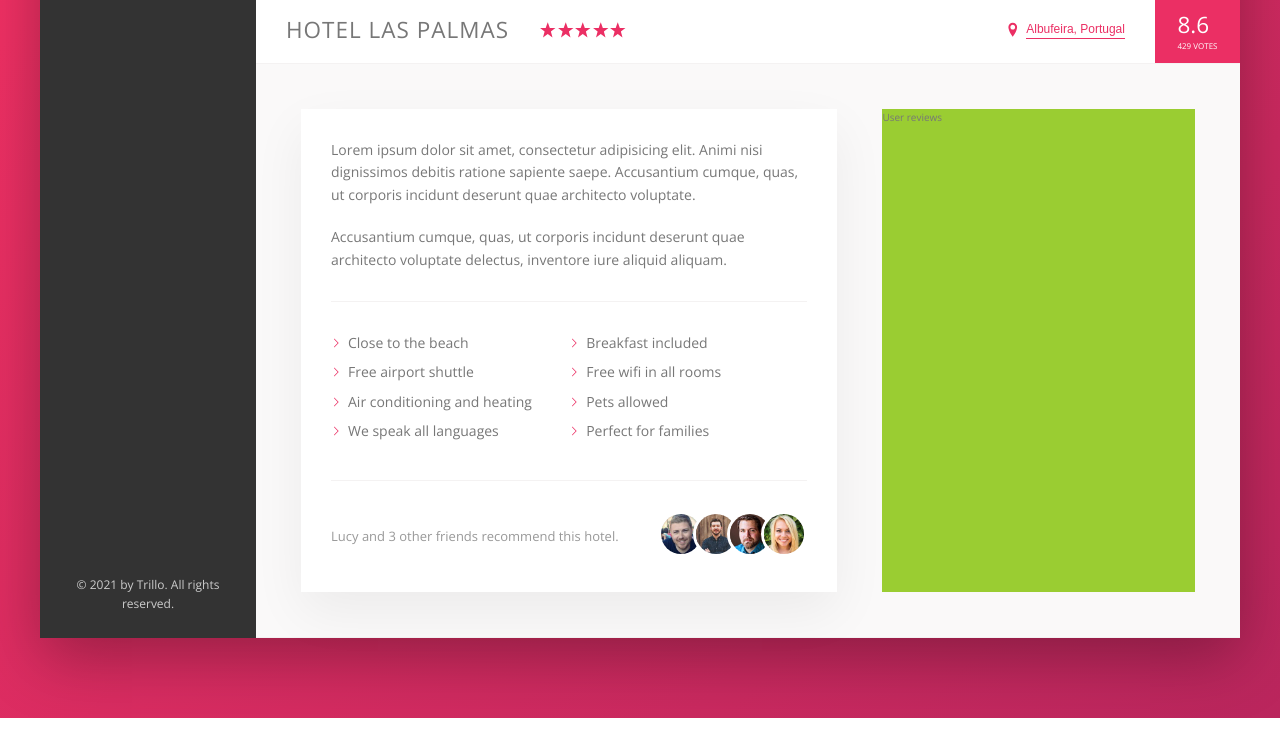
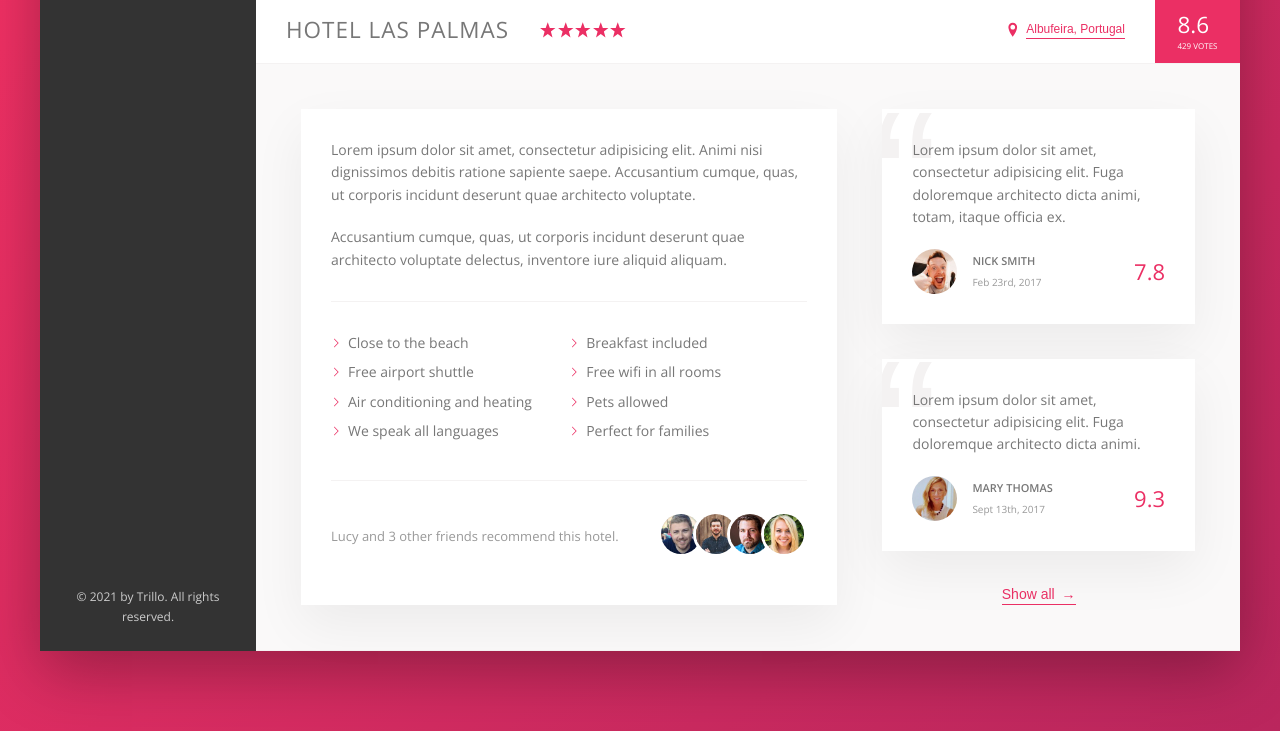
Before and after one commit to JackieNBee/Trillo, a website: page index.html in a window 1280 px wide. Shown: the part 538-1269 px from the top of the page. Drawn offline with nearby package versions, Linux system fonts and the light colour scheme.

Commit message:
Building the User Reviews Section

```diff
--- a/index.html
+++ b/index.html
@@ -186,7 +186,39 @@
                     </div>
 
                     <div class="user-reviews">
-                        User reviews
+                        <!-- perfect HTML element for reviews -->
+                        <figure class="review">
+                            <blockquote class="review__text">
+                                Lorem ipsum dolor sit amet, consectetur adipisicing elit. Fuga doloremque architecto
+                                dicta animi, totam, itaque officia
+                                ex.
+                            </blockquote>
+                            <figcaption class="review__user">
+                                <img src="img/user-1.jpg" alt="User 1" class="review__photo">
+                                <div class="review__user-box">
+                                    <p class="review__user-name">Nick Smith</p>
+                                    <p class="review__user-date">Feb 23rd, 2017<p>
+                                </div>
+                                <div class="review__rating">7.8</div>
+                            </figcaption>
+                        </figure>
+
+                        <figure class="review">
+                            <blockquote class="review__text">
+                                Lorem ipsum dolor sit amet, consectetur adipisicing elit. Fuga doloremque architecto
+                                dicta animi.
+                            </blockquote>
+                            <figcaption class="review__user">
+                                <img src="img/user-2.jpg" alt="User 2" class="review__photo">
+                                <div class="review__user-box">
+                                    <p class="review__user-name">Mary Thomas</p>
+                                    <p class="review__user-date">Sept 13th, 2017<p>
+                                </div>
+                                <div class="review__rating">9.3</div>
+                            </figcaption>
+                        </figure>
+
+                        <button class="btn-inline">Show all <span>&rarr;</span></button>
                     </div>
                 </div>
 
--- a/sass/_components.scss
+++ b/sass/_components.scss
@@ -348,9 +348,20 @@
     cursor: pointer;
     transition: all .2s;
 
+    span {
+        margin-left: 3px;
+        // set the transition only to margin-left otherwise there's a delay on arrows color
+        transition: margin-left .2s;
+    }
+
     &:hover {
         color: var(--color-grey-dark-1);
         // border-bottom color will automatically update as well since we used currentColor
+
+        // move the arrow more to the left
+        span {
+            margin-left: 8px;
+        }
     }
 
     &:focus {
@@ -465,3 +476,68 @@
         }
     }
 }
+
+////////////////////////////////////////////////
+// REVIEW
+.review {
+    background-color: #fff;
+    box-shadow: var(--shadow-light);
+    padding: 3rem;
+    margin-bottom: 3.5rem;
+    position: relative;
+    overflow: hidden; // hide overflow part of quotation mark
+
+    &__text {
+        margin-bottom: 2rem;
+        z-index: 10; // to put text above of quotation mark
+        position: relative;
+    }
+
+    // Flexbox container
+    &__user {
+        display: flex;
+        align-items: center;
+    }
+
+    &__photo {
+        height: 4.5rem;
+        width: 4.5rem;
+        border-radius: 50%;
+        margin-right: 1.5rem;
+    }
+
+    &__user-box {
+        margin-right: auto;
+    }
+
+    &__user-name {
+        font-size: 1.1rem;
+        font-weight: 600;
+        text-transform: uppercase;
+        margin-bottom: .4rem;
+    }
+
+    &__user-date {
+        color: var(--color-grey-dark-3);
+        font-size: 1rem;
+    }
+
+    &__rating {
+        color: var(--color-primary);
+        font-size: 2.2rem;
+        font-weight: 300;
+    }
+
+    // to create the quotation mark on the background
+    &::before {
+        content: "\201C";
+        position: absolute;
+        top: -2.75rem;
+        left: -1rem;
+        line-height: 1;
+        font-size: 20rem;
+        color: var(--color-grey-light-2);
+        font-family: sans-serif; // the style we want
+        z-index: 1;
+    }
+}
--- a/sass/_layout.scss
+++ b/sass/_layout.scss
@@ -57,6 +57,7 @@
 
 // Flexbox container
 .detail {
+    font-size: 1.4rem;
     display: flex;
     padding: 4.5rem;
     background-color: var(--color-grey-light-1);
@@ -65,7 +66,6 @@
 
 // Flexbox item
 .description {
-    font-size: 1.4rem;
     background-color: #fff;
     box-shadow: var(--shadow-light);
     padding: 3rem;
@@ -76,9 +76,15 @@
 }
 
 // Flexbox item
+// Flexbox container
 .user-reviews {
-    background-color: yellowgreen;
+    // background-color: yellowgreen; // for testing porpouses
 
     // occupy the remaining space
     flex: 1;
+
+    // we're doing this basically just to horizontally center the "Show all" button
+    display: flex;
+    flex-direction: column;
+    align-items: center;
 }
```
Also changed, not shown: css/main.css.
